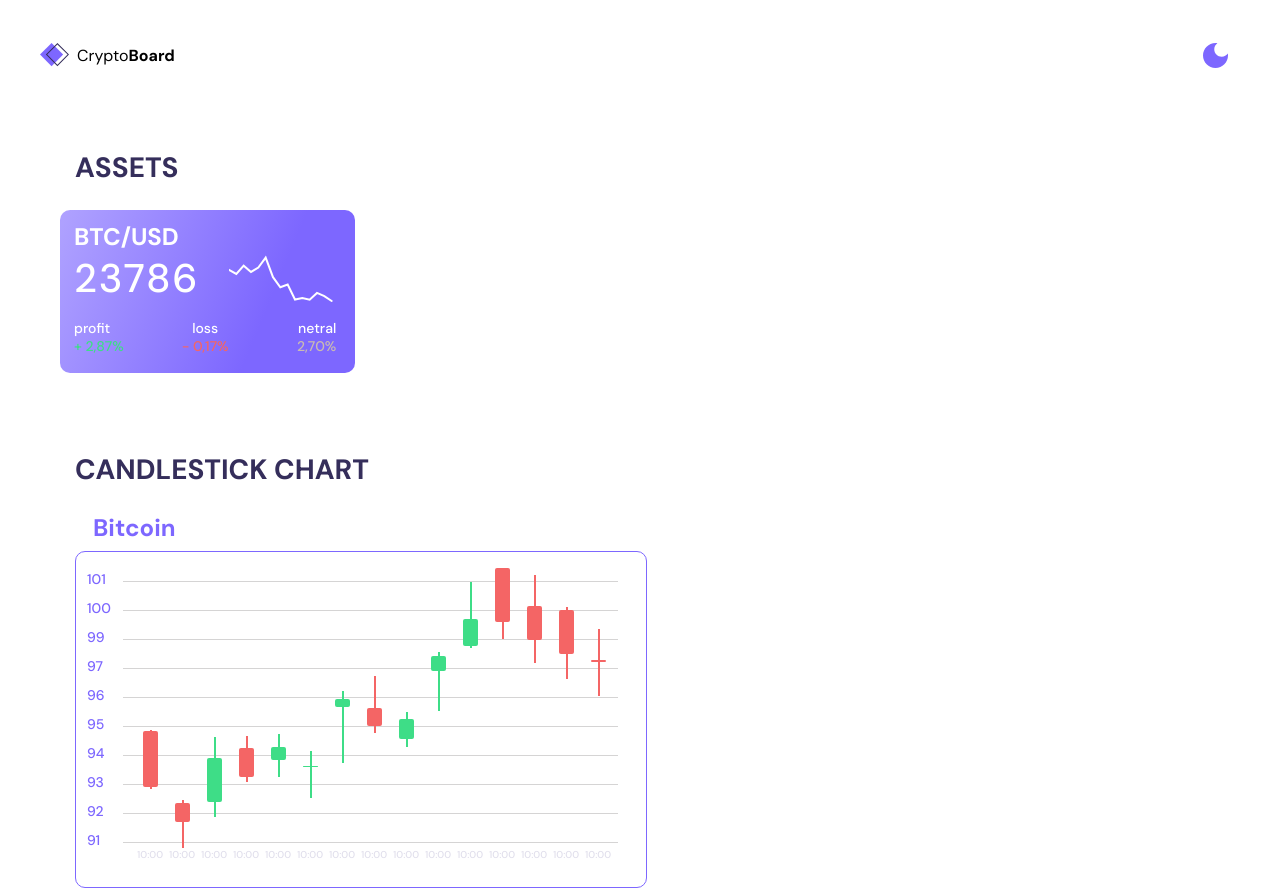
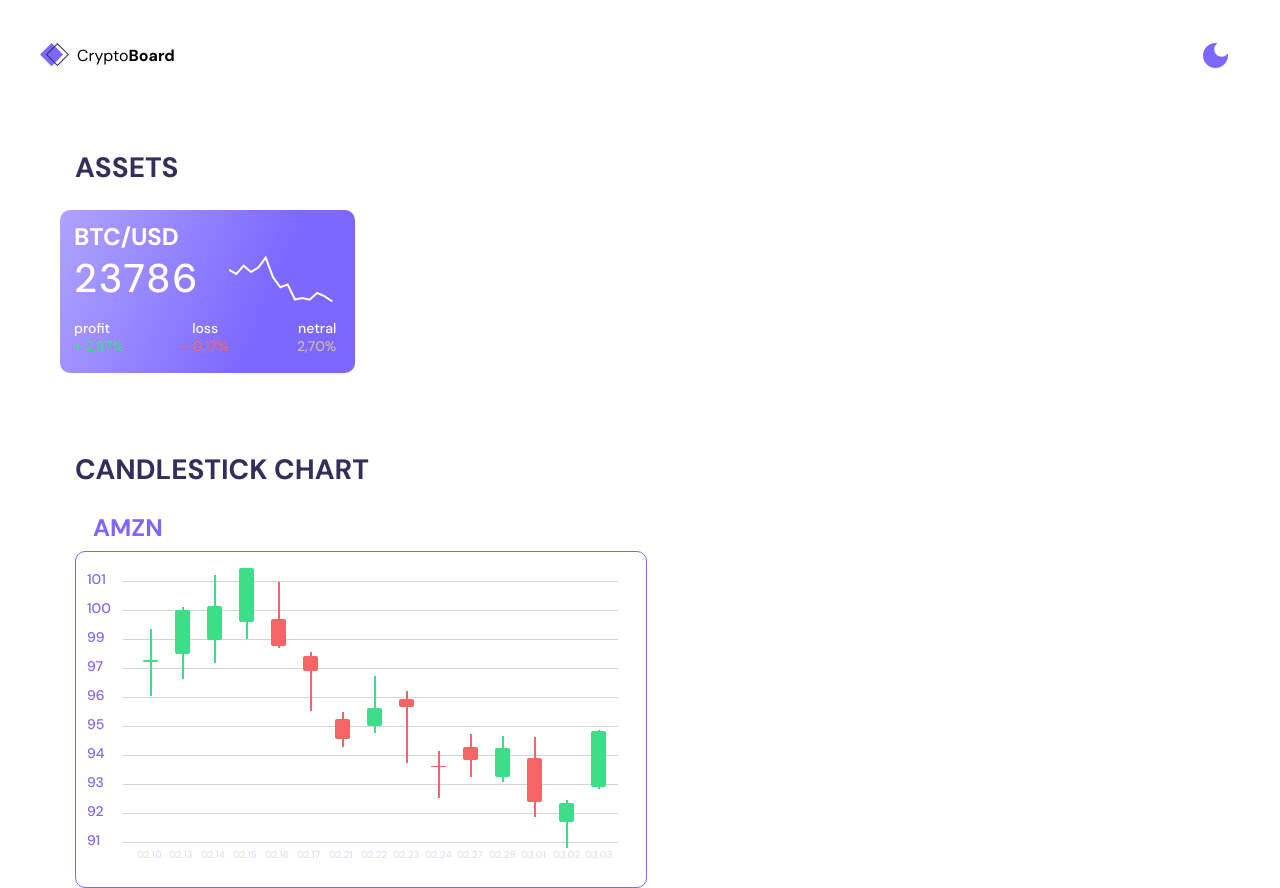
Before and after one commit to NikitaFirsov513/crypto-board, a React (Vite) app: page / in a window 1280 px wide. Built offline with nearby package versions, Linux system fonts and the light colour scheme.

Commit message:
change metrics

```diff
--- a/src/components/сharts/Charts.tsx
+++ b/src/components/сharts/Charts.tsx
@@ -25,11 +25,11 @@ export const Charts = () => {
       <h1>Candlestick Chart</h1>
       <div className="app__charts-list">
         <div className="app__charts-element">
-          <h2>Bitcoin</h2>
+          <h2>{dataTwo.meta.symbol}</h2>
           <div className="app__charts-container">
             <div className="app__charts-metric">
 
-              {metricsArray.map((elem) => <p>{elem}</p>)}
+              {metricsArray.map((elem) => <p key={elem}>{elem}</p>)}
             </div>
             <div className="app__charts-candlestick">
               {dataTwo.values.map((elem, i) => {
@@ -37,7 +37,7 @@ export const Charts = () => {
                   <ChartsElement
                     index={i}
                     key={elem.datetime}
-                    datetime={i + "---" + elem.datetime}
+                    datetime={elem.datetime}
                     open={Number(elem.open)}
                     high={Number(elem.high)}
                     low={Number(elem.low)}
--- a/src/components/сharts/ChartsElement.tsx
+++ b/src/components/сharts/ChartsElement.tsx
@@ -28,6 +28,8 @@ export const ChartsElement = ({
   console.log({ high })
   console.log({ low })
   console.log({ close })
+  console.log({ datetime })
+
   console.log({ styles })
 
   console.groupEnd()
@@ -68,7 +70,7 @@ export const ChartsElement = ({
 
         </div>
       </div>
-      <p>10:00</p>
+      <p>{datetime.split('-')[1]}.{datetime.split('-')[2]}</p>
     </div >
   );
 };/* <div className="app__charts-candlestick-elem">
--- a/src/styles/main.scss
+++ b/src/styles/main.scss
@@ -240,6 +240,7 @@ h2 {
             margin-top: 29px;
             margin-left: 25px;
             align-items: flex-end;
+            flex-direction: row-reverse;
             &-elem {
                 display: flex;
                 flex-direction: column;
@@ -288,7 +289,7 @@ h2 {
 
                         color: #352e5b;
                     }
-                    &--active{
+                    &--active {
                         display: flex;
                         flex-direction: column;
                         padding: 8px;
--- a/src/utils/chartsElementStyle.ts
+++ b/src/utils/chartsElementStyle.ts
@@ -13,7 +13,8 @@ export const chartsElementStyle = ({
 
   if (open <= close) {
     return {
-      color: "#F46565",
+      color: "#3edd87",
+
       graphElem: {
         height: (close - open) / px,
         marginBottom: (open - min) / px,
@@ -28,7 +29,8 @@ export const chartsElementStyle = ({
     };
   }
   return {
-    color: "#3edd87",
+    color: "#F46565",
+
     graphElem: {
       height: (open - close) / px,
       marginBottom: (close - min) / px,
```
